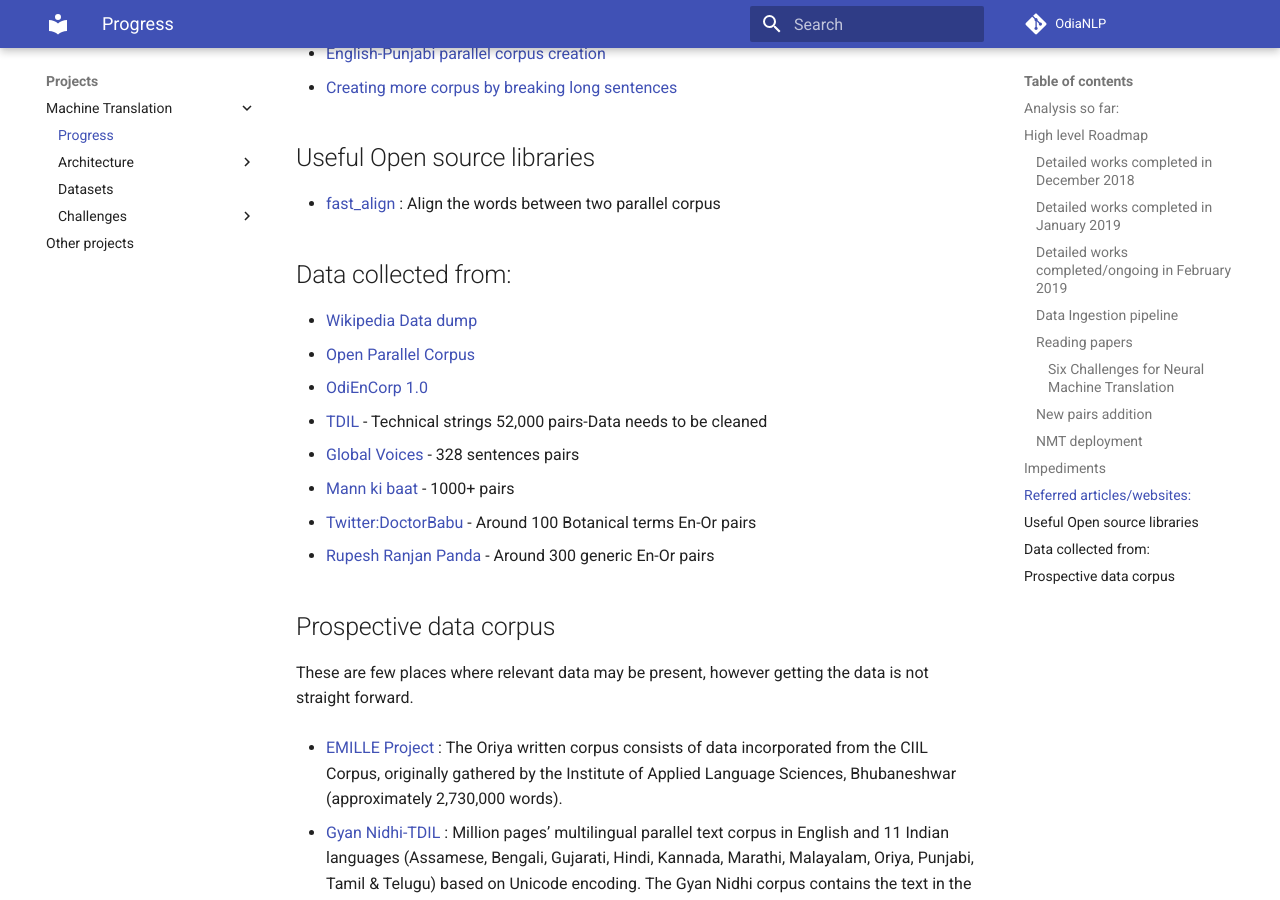
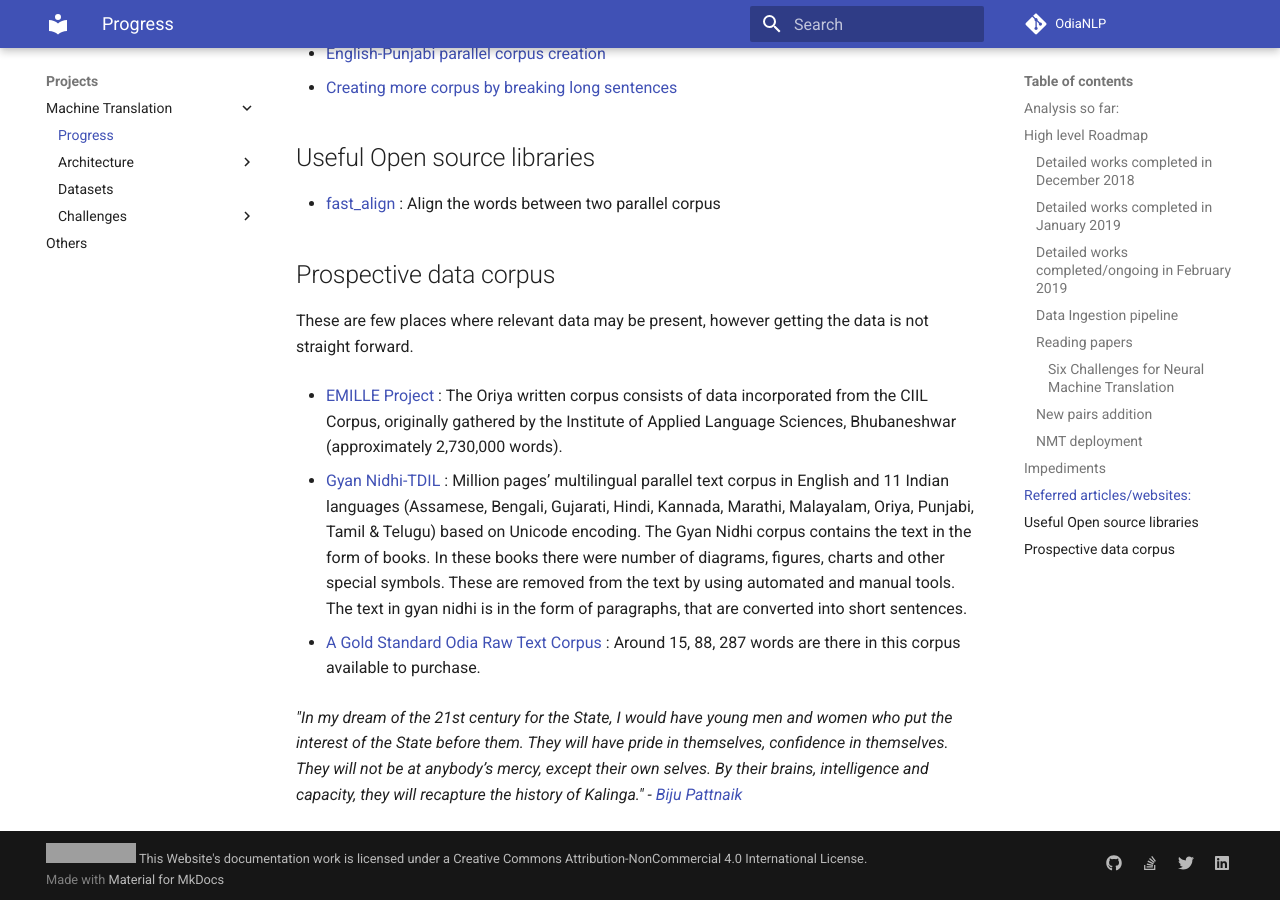
Before and after one commit to OdiaNLP/odianlp.github.io, an MkDocs documentation site: the page built from docs/machine_translation/progress.md, in a window 1280 px wide and 900 px high, scrolled down 4462 px. Built offline with MkDocs 1.6.1 and Material for MkDocs 9.7.7, drawn with Linux system fonts in a browser that asks for light colours; comment, search, counter and statistics services are not loaded; grey boxes are pictures that could not be loaded.

Commit message:
Minor changes

```diff
--- a/docs/machine_translation/progress.md
+++ b/docs/machine_translation/progress.md
@@ -111,17 +111,6 @@ Bible pairs from OdiEnCorp1.0 has been added to the consolidated corpus.
 ## Useful Open source libraries
 * [fast_align](https://github.com/clab/fast_align) : Align the words between two parallel corpus
 
-## Data collected from:
-* [Wikipedia Data dump](https://www.mediawiki.org/wiki/Content_translation/Published_translations)
-* [Open Parallel Corpus](http://opus.nlpl.eu)
-* [OdiEnCorp 1.0](https://lindat.mff.cuni.cz/repository/xmlui/handle/11234/1-2879)
-* [TDIL](http://tdil-dc.in/index.php?option=com_download&task=showresourceDetails&toolid=1070&lang=en) - Technical strings 52,000 pairs-Data needs to be cleaned
-* [Global Voices](http://casmacat.eu/corpus/global-voices.html) - 328 sentences pairs
-* [Mann ki baat](https://www.narendramodi.in/mann-ki-baat) - 1000+ pairs
-* [Twitter:DoctorBabu](https://twitter.com/drgynaec) - Around 100 Botanical terms En-Or pairs
-* [Rupesh Ranjan Panda](https://github.com/rupeshranjanpanda/odia) - Around 300 generic En-Or pairs
-
-
 ## Prospective data corpus
 These are few places where relevant data may be present, however getting the data is not straight forward.
 
--- a/mkdocs.yml
+++ b/mkdocs.yml
@@ -73,10 +73,10 @@ nav:
             - Sentence Alignment: machine_translation/sentence_alignment.md
             - UI for corpus generation: machine_translation/ui_for_corpus_generation.md
             - Tweets extraction: machine_translation/tweets_extraction.md
-    - Other projects: contributions.md
+    - Others: contributions.md
   - Resources:
     - Text: resources/text.md
     - Audio: resources/audio.md
     - Visual: resources/visual.md
   - Newsfeed:
-    - Latest news: newsfeed/newsfeed.md
+    - Recent posts: newsfeed/newsfeed.md
```
Also changed, not shown: docs/machine_translation/datasets.md (+3 -0 lines), docs/newsfeed/newsfeed.md (+4 -2 lines), docs/resources/text.md (+1 -1 lines).
